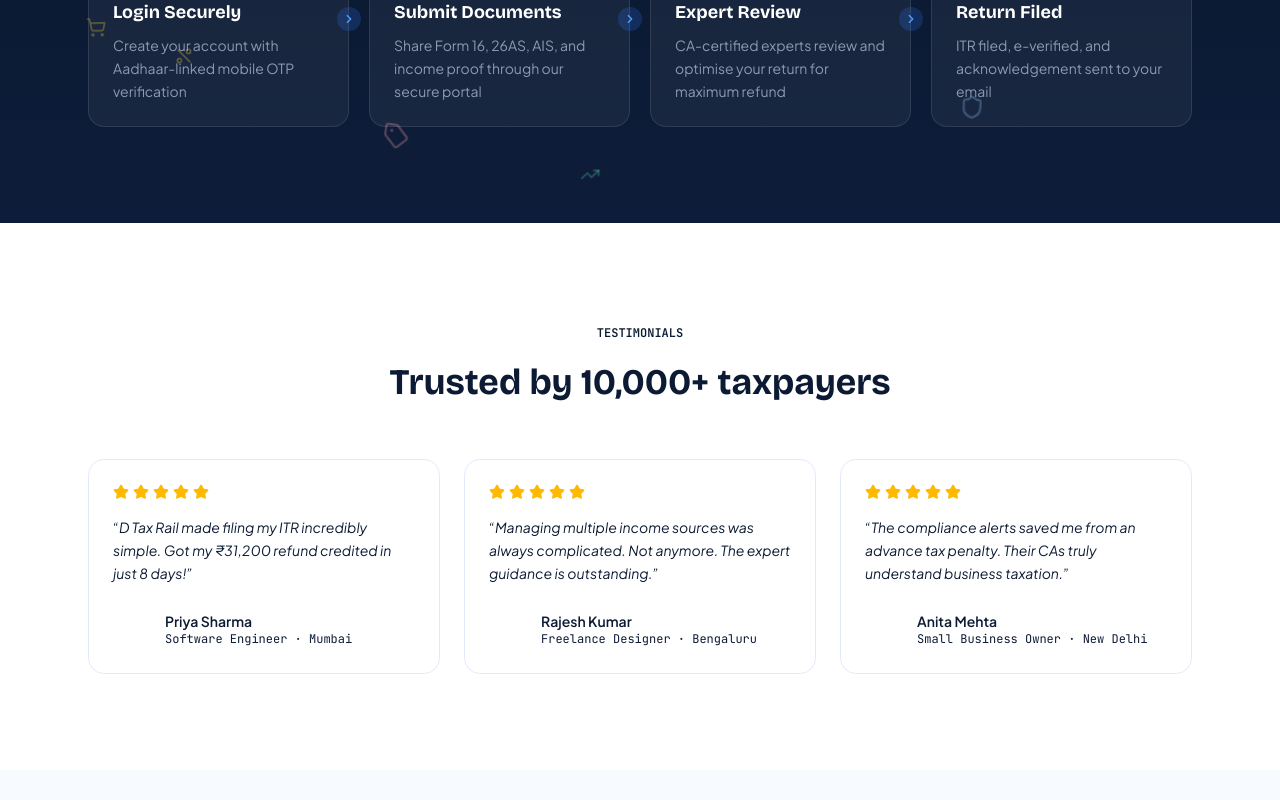
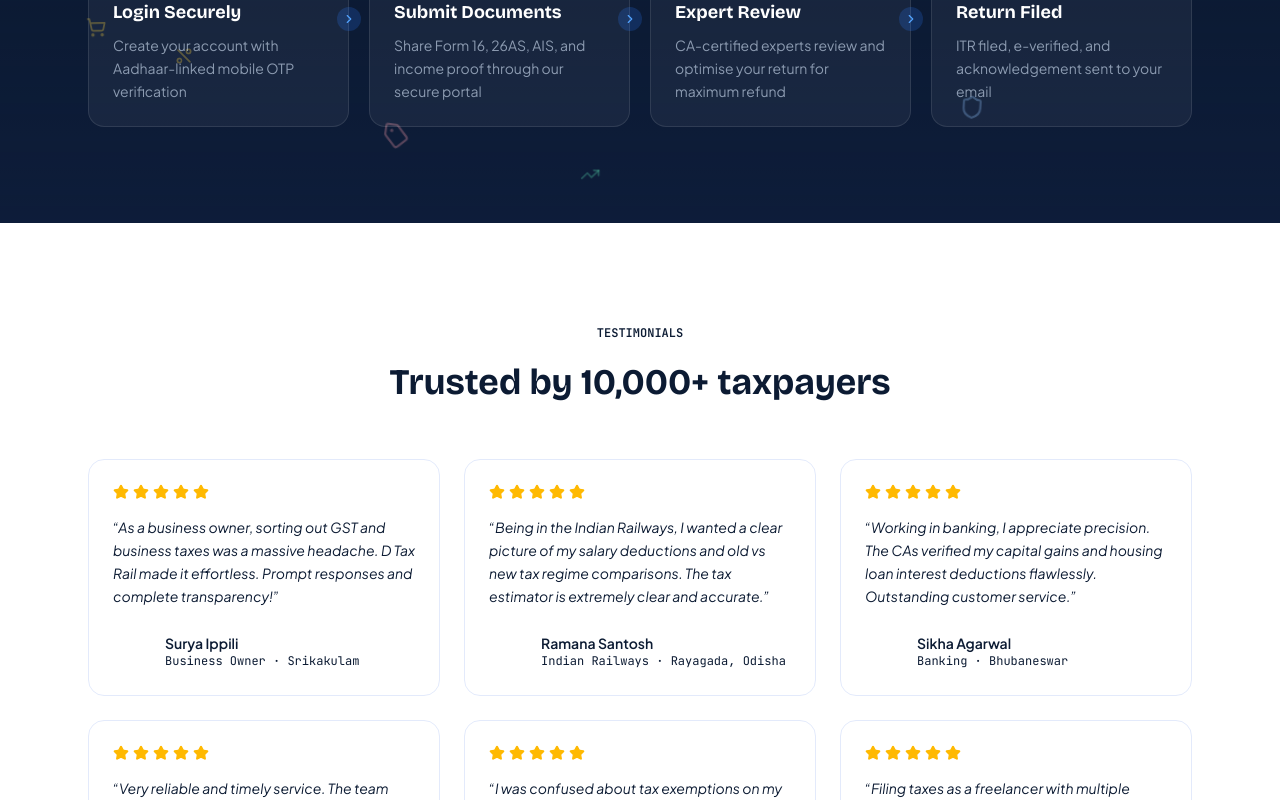
Before and after one commit to dtaxrail-cell/Income-Tax-Filling-Platform, a React (Vite) app: page / in a window 1280 px wide. Shown: the part 2000-2800 px from the top of the page. Built offline with nearby package versions, Linux system fonts and the light colour scheme.

Commit message:
logo addition and reviewed persons changed

```diff
--- a/src/app/components/Footer.tsx
+++ b/src/app/components/Footer.tsx
@@ -1,4 +1,4 @@
-import { IndianRupee, Phone, Mail, MapPin, Clock } from "lucide-react";
+import { Phone, Mail, MapPin, Clock } from "lucide-react";
 import { Page, display, mono } from "../types";
 
 interface FooterProps {
@@ -13,8 +13,12 @@
         <div className="grid sm:grid-cols-2 lg:grid-cols-4 gap-10 mb-12">
           <div>
             <div className="flex items-center gap-2.5 mb-4">
-              <div className="w-9 h-9 bg-[#1A56DB] rounded-xl flex items-center justify-center">
-                <IndianRupee className="w-5 h-5 text-white" />
+              <div className="h-10 flex items-center bg-white border border-gray-100 rounded-xl px-2.5 py-1 shadow-sm overflow-hidden flex-shrink-0">
+                <img
+                  src="/logo.jpg"
+                  className="h-8 w-auto object-contain"
+                  alt="DTR Logo"
+                />
               </div>
               <span className="font-extrabold text-white text-lg" style={display}>D Tax Rail</span>
             </div>
@@ -31,23 +35,69 @@
           </div>
 
           <div>
+            {/* Hiding Platform header by commenting it out for now
             <button
               onClick={() => onSelectService("Platform")}
               className="font-semibold text-white mb-4 text-sm hover:text-blue-300 text-left transition-colors cursor-pointer block"
             >
               Platform
             </button>
+            */}
             <ul className="space-y-2.5 text-sm">
-              {["ITR Filing", "Refund Tracking", "Document Management", "Tax Calculator", "Compliance Alerts"].map((l) => (
-                <li key={l}>
-                  <button
-                    onClick={() => onSelectService(l)}
-                    className="hover:text-white text-left transition-colors cursor-pointer"
-                  >
-                    {l}
-                  </button>
-                </li>
-              ))}
+              <li>
+                <button
+                  onClick={() => onSelectService("ITR Filing")}
+                  className="hover:text-white text-left transition-colors cursor-pointer"
+                >
+                  ITR Filing
+                </button>
+              </li>
+              {/* Hiding Refund Tracking by commenting it out for now
+              <li>
+                <button
+                  onClick={() => onSelectService("Refund Tracking")}
+                  className="hover:text-white text-left transition-colors cursor-pointer"
+                >
+                  Refund Tracking
+                </button>
+              </li>
+              */}
+              {/* Hiding Document Management by commenting it out for now
+              <li>
+                <button
+                  onClick={() => onSelectService("Document Management")}
+                  className="hover:text-white text-left transition-colors cursor-pointer"
+                >
+                  Document Management
+                </button>
+              </li>
+              */}
+              <li>
+                <button
+                  onClick={() => {
+                    setPage("home");
+                    setTimeout(() => {
+                      const el = document.getElementById("hero-estimator-section");
+                      if (el) {
+                        el.scrollIntoView({ behavior: "smooth" });
+                      }
+                    }, 300);
+                  }}
+                  className="hover:text-white text-left transition-colors cursor-pointer"
+                >
+                  Tax Calculator
+                </button>
+              </li>
+              {/* Hiding Compliance Alerts by commenting it out for now
+              <li>
+                <button
+                  onClick={() => onSelectService("Compliance Alerts")}
+                  className="hover:text-white text-left transition-colors cursor-pointer"
+                >
+                  Compliance Alerts
+                </button>
+              </li>
+              */}
             </ul>
           </div>
 
--- a/src/app/components/Navbar.tsx
+++ b/src/app/components/Navbar.tsx
@@ -1,5 +1,5 @@
 import { useState, useEffect } from "react";
-import { IndianRupee, Menu, X } from "lucide-react";
+import { Menu, X } from "lucide-react";
 import { Page, display } from "../types";
 
 interface NavbarProps {
@@ -37,8 +37,12 @@
             onClick={() => setPage("home")}
             className="flex items-center gap-2.5"
           >
-            <div className="w-9 h-9 bg-primary rounded-xl flex items-center justify-center">
-              <IndianRupee className="w-5 h-5 text-white" />
+            <div className="h-10 flex items-center bg-white border border-gray-100 rounded-xl px-2.5 py-1 shadow-sm overflow-hidden flex-shrink-0">
+              <img
+                src="/logo.jpg"
+                className="h-8 w-auto object-contain"
+                alt="DTR Logo"
+              />
             </div>
             <span className="font-extrabold text-lg text-foreground" style={display}>
               D Tax Rail
--- a/src/app/components/TaxEstimatorWidget.tsx
+++ b/src/app/components/TaxEstimatorWidget.tsx
@@ -101,8 +101,7 @@
 
   const handleInputBlur = () => {
     setRawInput(null);
-    const snapped = Math.round(value / step) * step;
-    onChange(Math.min(max, Math.max(min, snapped)));
+    onChange(Math.min(max, Math.max(min, value)));
   };
 
   const displayValue = rawInput !== null ? rawInput : value.toLocaleString("en-IN");
@@ -122,7 +121,7 @@
             onChange={handleInputChange}
             onBlur={handleInputBlur}
             onFocus={() => setRawInput(String(value))}
-            className="w-full bg-transparent text-xs font-bold text-foreground focus:outline-none tabular-nums"
+            className="w-full bg-transparent text-xs font-bold text-foreground focus:outline-none tabular-nums caret-transparent"
           />
         </div>
         <div className="flex-1">
@@ -266,7 +265,7 @@
           <SliderInput label="Gross Annual Income" value={grossIncome} onChange={setGrossIncome} min={0} max={5000000} step={10000} />
           <SliderInput label="Exempted Allowances (HRA, LTA, etc.)" value={exemptions} onChange={setExemptions} min={0} max={3000000} step={5000} />
           <SliderInput label="Deductions (80C, 80D, etc.) — excl. Std. & NPS" value={deductions} onChange={setDeductions} min={0} max={3000000} step={5000} />
-          <SliderInput label="NPS Contribution (Sec 80CCD(1B))" value={nps} onChange={setNps} min={0} max={1000000} step={5000} />
+          <SliderInput label="NPS Contribution (Sec 80CCD2)" value={nps} onChange={setNps} min={0} max={1000000} step={5000} />
           <SliderInput label="TDS / Tax Already Paid" value={tdsPaid} onChange={setTdsPaid} min={0} max={2500000} step={5000} />
         </div>
 
--- a/src/app/pages/HomePage.tsx
+++ b/src/app/pages/HomePage.tsx
@@ -24,24 +24,45 @@
 
   const testimonials = [
     {
-      name: "Priya Sharma",
-      city: "Mumbai",
-      role: "Software Engineer",
-      quote: "D Tax Rail made filing my ITR incredibly simple. Got my ₹31,200 refund credited in just 8 days!",
+      name: "Surya Ippili",
+      city: "Srikakulam",
+      role: "Business Owner",
+      quote: "As a business owner, sorting out GST and business taxes was a massive headache. D Tax Rail made it effortless. Prompt responses and complete transparency!",
       rating: 5,
     },
     {
-      name: "Rajesh Kumar",
-      city: "Bengaluru",
-      role: "Freelance Designer",
-      quote: "Managing multiple income sources was always complicated. Not anymore. The expert guidance is outstanding.",
+      name: "Ramana Santosh",
+      city: "Rayagada, Odisha",
+      role: "Indian Railways",
+      quote: "Being in the Indian Railways, I wanted a clear picture of my salary deductions and old vs new tax regime comparisons. The tax estimator is extremely clear and accurate.",
       rating: 5,
     },
     {
-      name: "Anita Mehta",
-      city: "New Delhi",
-      role: "Small Business Owner",
-      quote: "The compliance alerts saved me from an advance tax penalty. Their CAs truly understand business taxation.",
+      name: "Sikha Agarwal",
+      city: "Bhubaneswar",
+      role: "Banking",
+      quote: "Working in banking, I appreciate precision. The CAs verified my capital gains and housing loan interest deductions flawlessly. Outstanding customer service.",
+      rating: 5,
+    },
+    {
+      name: "Chappa Prasad",
+      city: "Visakhapatnam",
+      role: "Inspector of Police",
+      quote: "Very reliable and timely service. The team helped me file my tax returns securely, explaining each tax saving benefit. Highly recommended for public servants.",
+      rating: 5,
+    },
+    {
+      name: "Uma",
+      city: "Hyderabad",
+      role: "Teacher",
+      quote: "I was confused about tax exemptions on my salary and HRA. D Tax Rail guided me step-by-step. The interface is clean and they make it very easy to understand.",
+      rating: 5,
+    },
+    {
+      name: "Andrea Mary",
+      city: "Kerala",
+      role: "Freelancer",
+      quote: "Filing taxes as a freelancer with multiple foreign clients used to be stressful. D Tax Rail helped me claim correct expenses and file everything on time!",
       rating: 5,
     },
   ];
@@ -218,7 +239,7 @@
             </h2>
           </div>
 
-          <div className="grid md:grid-cols-3 gap-6">
+          <div className="grid sm:grid-cols-2 lg:grid-cols-3 gap-6">
             {testimonials.map(({ name, city, role, quote, rating }) => (
               <div
                 key={name}
```
Also changed, not shown: public/logo.jpg (added), 6 other files (tests, documents, lock files or other folders).
